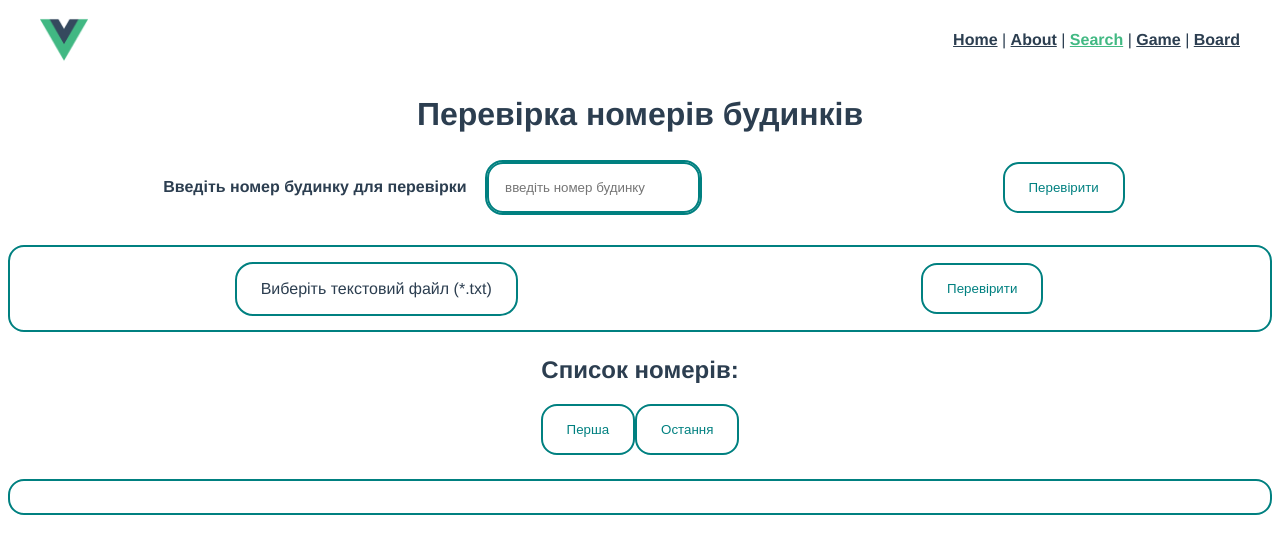
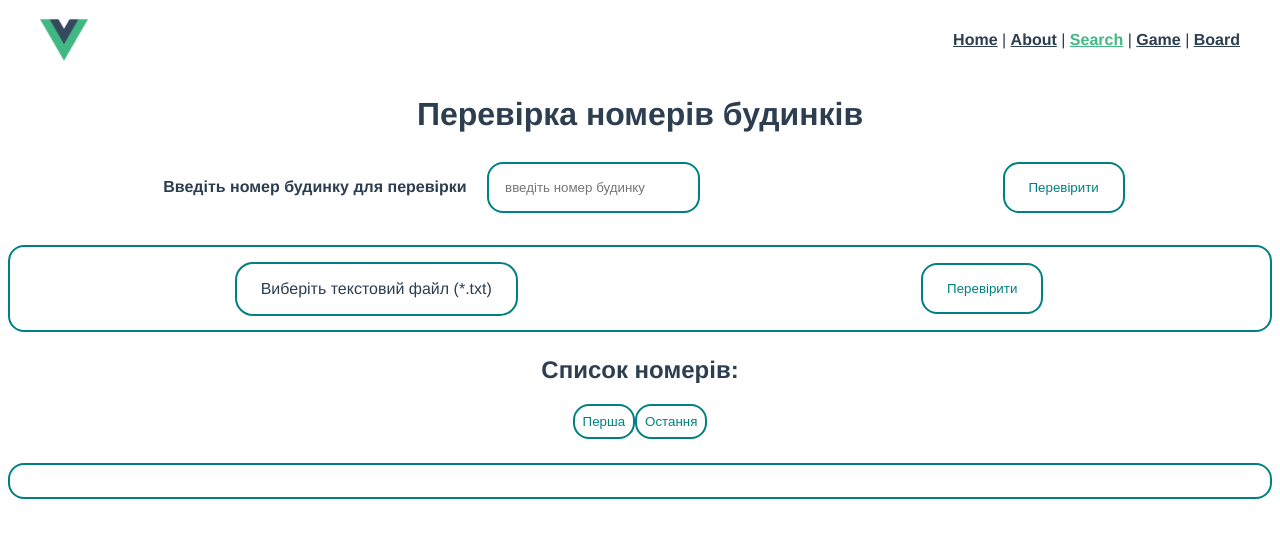
Before and after one commit to sergkrasivskyi/vue-lesson-5, a Vue app: page /search in a window 1280 px wide. Shown: the top 554 px of the page. Built offline with nearby package versions, Linux system fonts and the light colour scheme.

Commit message:
utils module

```diff
--- a/public/index.html
+++ b/public/index.html
@@ -5,7 +5,7 @@
     <meta http-equiv="X-UA-Compatible" content="IE=edge">
     <meta name="viewport" content="width=device-width,initial-scale=1.0">
 
-    <title>New Project</title>
+    <title>Lessons Project</title>
   </head>
   <body>
       <div id="app"></div>
--- a/src/components/AppFileReader.vue
+++ b/src/components/AppFileReader.vue
@@ -18,8 +18,8 @@
         const file = event.target.files[0]
         const reader = new FileReader();
         if (file.name.includes(".txt")) {
+          reader.readAsText(file)
           reader.onload = (res) => this.$emit('filereaded', res.target.result)
-          reader.readAsText(file)
         }
       }
     }
--- a/src/store/index.js
+++ b/src/store/index.js
@@ -2,7 +2,7 @@ import { createStore } from "vuex";
 
 export default createStore({
   state: {
-      housesNumbersList:[1,2,3,4]
+    housesNumbersList:[]
   },
   getters: {},
   mutations: {},
--- /dev/null
+++ b/src/utils/validate.js
@@ -0,0 +1,10 @@
+
+const checkExpression = /(^[^0\D][0-9]*$)|(^[^0\D][0-9]*(([\/][1-9][0-9]*$)|([\-][АБВГДЕЖИКЛМНПРСТУФХЦЧШЮЯ]$)))?/mg
+export function validation(string) {
+  return string.match(checkExpression)[0] == string && string.length != 0;
+}
+export function validateNumber(checkingHouseNumber) {
+  validation(checkingHouseNumber)
+    ? alert(`Number: ${checkingHouseNumber} is valid!`)
+    : alert(`Number: ${checkingHouseNumber} is invalid!`);
+}
--- a/src/views/AppSearchView.vue
+++ b/src/views/AppSearchView.vue
@@ -3,16 +3,14 @@
     <h1>Перевірка номерів будинків</h1>
     <div class="search-form">
       <the-app-input
-        :class="{'valid': getNumberValidate, 'invalid': !getNumberValidate}"
         type="text"
         placeholder="введіть номер будинку"
         aria-controls="search-input"
         v-model="checkingHouseNumber"
-        @update:modelValue="getNumberValidate"
         >Введіть номер будинку для перевірки
       </the-app-input>
       <the-app-button
-        @clickButton="validateNumber"
+        @clickButton="validateNumber(checkingHouseNumber)"
         >Перевірити
       </the-app-button>
     </div>
@@ -31,6 +29,7 @@
     <div class="pagination">
       <h2>Список номерів:</h2>
       <the-app-button
+        :class="['page', {'current': page.current}]"
         v-for="(page) in pages"
         :key="page.id"
         @clickButton="goToPage(page)"
@@ -40,7 +39,9 @@
     </div>
 
     <div class="numbers-list">
-      <p v-for="(item) of numbersListViewed" :key="item.id" :class="['item', {
+      <p v-for="(item) of numbersListViewed"
+      :key="item.id"
+      :class="['item', {
       'valid': item?.isValid && isStartValidated,
       'invalid': !item?.isValid && isStartValidated}]">
         {{item.data}}
@@ -51,31 +52,36 @@
 </template>
 
 <script>
+import { validation, validateNumber } from '@/utils/validate.js'
 export default {
   name: "AppSearchView",
   data() {
+
     return {
       checkingHouseNumber: '',
       numbersList: [],
       isStartValidated: false,
-      checkExpression: /(^[^0\D][0-9]*$)|(^[^0\D][0-9]*(([\/][1-9][0-9]*$)|([\-][АБВГДЕЖИКЛМНПРСТУФХЦЧШЮЯ]$)))?/mg,
+      // checkExpression: /(^[^0\D][0-9]*$)|(^[^0\D][0-9]*(([\/][1-9][0-9]*$)|([\-][АБВГДЕЖИКЛМНПРСТУФХЦЧШЮЯ]$)))?/mg,
       // https://regex101.com/r/eXM7sL/1
       // to delete my reg ex:
       // https://regex101.com/delete/R7DdaLFtojfzgAN2Mc9JNjnZ
 
-      itemsOnPage: 1000,
+      // позиція, з якої показуємо номера у кількості, що дорівнює itemsOnPage
       currentPosition: 0,
-
-      startPage: 1,
-      currentPage: 0,
+      itemsOnPage: 100,
+      validateNumber
     }
   },
   mounted() {
 
   },
   methods: {
-    goToPage(page, index) {
+    goToPage(page) {
       this.currentPosition = page.id * this.itemsOnPage
+      page.current = true
+      this.pages.forEach(element => {
+        if (element.id != page.id ) element.current = false
+      })
     },
     checkedNumber(value) {
       this.checkingHouseNumber = value
@@ -95,9 +101,8 @@ export default {
       //  властивість isValid - для виділення кольором валідних і
       //  невалідних номерів у списку
       for (let i = 0; i < contentArray.length; i++) {
-        this.numbersList.push({ id: i, data: contentArray[i] })
+        this.numbersList.push({ id: i, data: contentArray[i]})
       }
-      // this.numbersListViewed(this.numbersList)
 
     },
     validateNumbersList() {
@@ -110,43 +115,36 @@ export default {
       list.forEach(element => {
         result.push({ id: element.id,
                       data: element.data,
-                      isValid: this.validation(element.data)
+                      isValid: validation(element.data)
                     })
-        // element.isValid = this.validation(element.data)
       });
       return result
     },
-    validateNumber() {
-      this.validation(this.checkingHouseNumber)
-        ? alert(`Number: ${this.checkingHouseNumber} is valid!`)
-        : alert(`Number: ${this.checkingHouseNumber} is invalid!`)
+    // validateNumber() {
+    //   validation(this.checkingHouseNumber)
+    //     ? alert(`Number: ${this.checkingHouseNumber} is valid!`)
+    //     : alert(`Number: ${this.checkingHouseNumber} is invalid!`)
 
-    },
-    validation(string) {
-      return (string.match(this.checkExpression)[0] == string) ? true : false
-    }
+    // },
+    // validation(string) {
+    //   return ((string.match(this.checkExpression)[0] == string) && (string.length != 0))
+    // }
   },
   computed: {
-    nextPosition() {
-      return this.currentPosition + this.itemsOnPage
-    },
-    getNumberValidate() {
-      return this.validation(this.checkingHouseNumber)
-    },
     numbersListViewed() {
       const list = [...this.numbersList]
-      return list.splice(this.currentPosition, this.nextPosition)
+      return list.splice(this.currentPosition, this.itemsOnPage)
     },
     endPage() {
       return Math.ceil(this.numbersList.length / this.itemsOnPage)
     },
     pages() {
       const result = []
-      result.push({id: 0, name: 'Перша', current: true})
+      result.push({id: 0, name: 'Перша', current: false})
       for (let i = 1; i < this.endPage - 1; i++) {
-        result.push({id: i, name: `${i + 1}`, current: false})
-      }
-      result.push({ id: this.endPage - 1, name: 'Остання', current: false})
+        result.push({ id: i, name: `${i + 1}`, current: false })
+        }
+      result.push({ id: this.endPage - 1, name: 'Остання', current: false })
       return result
     }
   }
@@ -154,16 +152,30 @@ export default {
 </script>
 
 <style lang="scss" scoped>
+
+$min-width: 40rem;
+
 .wrapper {
   margin-inline: auto;
 
 }
 
 .search-form {
+  min-width: $min-width;
   margin: 0;
   display: flex;
   justify-content: space-around;
   align-items: center;
+}
+.pagination {
+  .page {
+    padding: 0.5rem;
+    background-color: inherit;
+    &.current {
+      color: beige;
+      background-color: rgb(101, 177, 177);
+    }
+  }
 }
 
 .read-file {
@@ -177,12 +189,9 @@ export default {
 }
 
 .numbers-list {
-  min-width: 36rem;
+  min-width: $min-width;
   display: flex;
   flex-wrap: wrap;
-  // grid-auto-columns: 0.2fr;
-  // grid-auto-rows: auto;
-  // column-gap: 0.5rem;
   row-gap: 0.5rem;
   justify-content: space-around;
   border: 2px solid teal;
```
